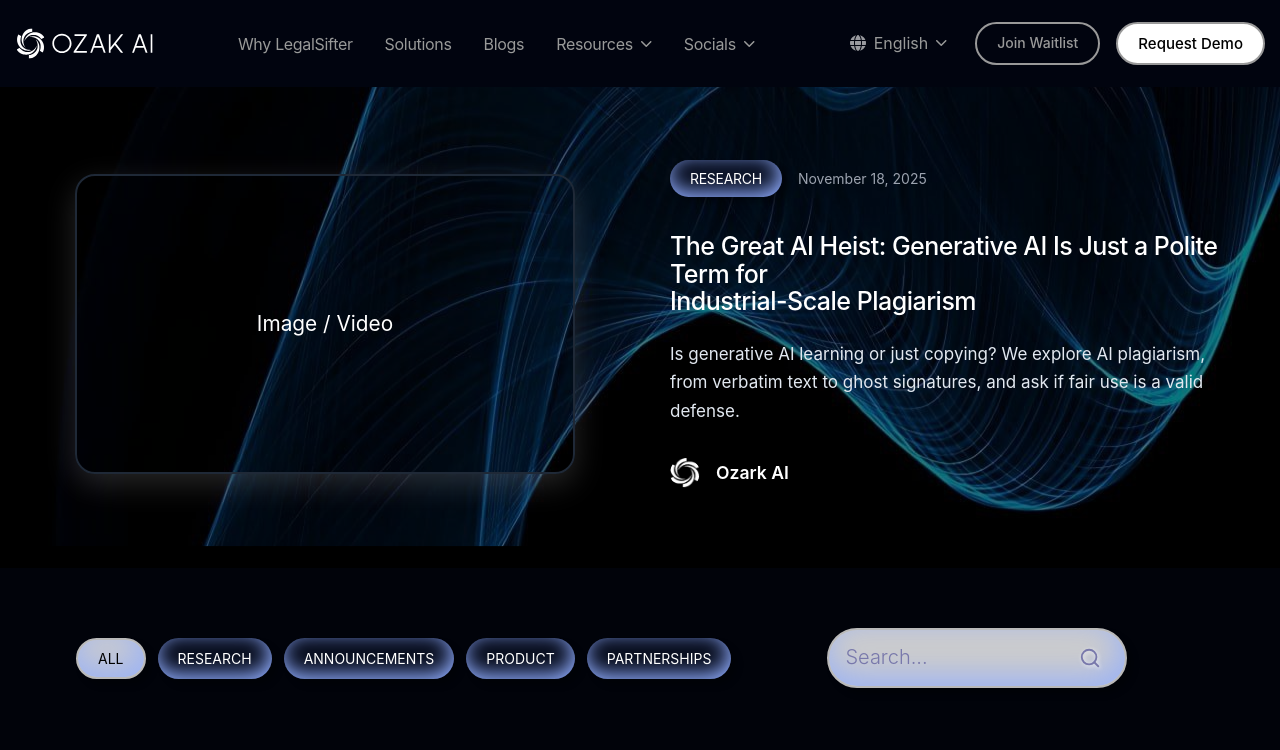
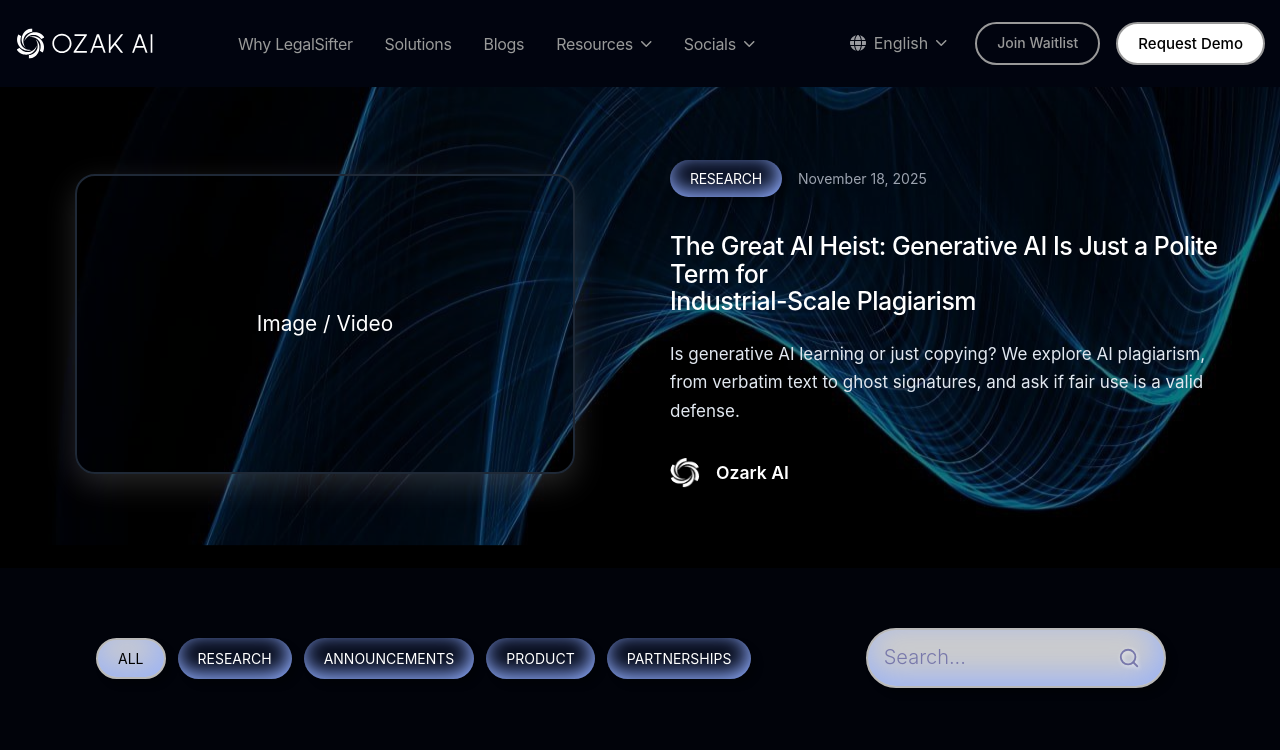
Before and after one commit to Abdulazizcoderdim/final, a React (Vite) app: page /design4 in a window 1280 px wide. Shown: the top 750 px of the page. Built offline with nearby package versions, Linux system fonts and the light colour scheme.

Commit message:
final commit

```diff
--- a/src/pages/design3/Design3.jsx
+++ b/src/pages/design3/Design3.jsx
@@ -3,6 +3,7 @@ import Legal from "./component/Legal";
 import Operation from "./component/Operation";
 import Partner from "./component/Partner";
 import TrustedBy from "./component/Trustedby";
+import JoinCommunity from "../../sections/Perspectives/JoinCommunity";
 
 const Design3 = () => {
   return (
@@ -20,6 +21,7 @@ const Design3 = () => {
           "LegalSifter is recognized for delivering practical, human-centered AI that brings clarity, speed, and real results to modern legal teams."
         }
       />
+      <JoinCommunity />
     </main>
   );
 };
--- a/src/pages/design4/Blogs/Blogs.jsx
+++ b/src/pages/design4/Blogs/Blogs.jsx
@@ -205,7 +205,7 @@ const Blogs = () => {
             animate={{ opacity: 1, y: 0 }}
             transition={{ duration: 0.6, ease: "easeOut" }}
           >
-            Siz qidirgan postlar topilmadi
+            The posts you searched for were not found.
           </motion.p>
         ) : (
           currentPosts.map((post, index) => (
--- a/src/pages/design4/Blogs/blog.css
+++ b/src/pages/design4/Blogs/blog.css
@@ -204,7 +204,7 @@ blogs style
 }
 
 .header {
-    max-width: 1400px;
+    max-width: 1200px;
     margin: 0 auto 4rem;
     padding: 0 1rem;
     text-align: center;
@@ -213,9 +213,8 @@ blogs style
 .nav-container2 {
     display: flex;
     flex-wrap: wrap;
-    align-items: center;
-    justify-content: space-around;
-    gap: 1.5rem;
+    justify-content: space-between;
+    gap: 1.8rem;
     padding: 0 40px 0 40px;
 }
 
@@ -259,7 +258,6 @@ blogs style
     width: 100%;
     max-width: 300px;
     margin: 0 auto;
-    margin-left: auto;
 }
 
 .search-bar input {
@@ -418,10 +416,10 @@ blogs style
 /* ====================== RESPONSIVE ====================== */
 @media (min-width: 768px) {
     .nav-container2 {
-        flex-direction: row;          /* Tablar va search yonma-yon */
+        flex-direction: row;
         justify-content: space-between;
         align-items: center;
-        flex-wrap: wrap;              /* Agar joy yetmasa pastga tushadi */
+        flex-wrap: wrap;
         gap: 2rem;
     }
 
@@ -438,13 +436,13 @@ blogs style
         width: auto;
         min-width: 300px;
         max-width: 380px;
-        margin-left: auto;            /* O‘ngga suramiz */
+        margin-left: auto;
     }
 }
 
 @media (min-width: 1024px) {
     .nav-container2 {
-        justify-content: center;      /* Hammasini o‘rtaga olamiz */
+        /* justify-content: center; */
         gap: 4rem;
     }
 
@@ -453,10 +451,6 @@ blogs style
         max-width: 800px;
     }
 
-    .search-bar {
-        margin-left: 0;
-        flex-shrink: 0;
-    }
 }
 
 @media (min-width: 1280px) {
--- a/src/pages/design4/Design4.jsx
+++ b/src/pages/design4/Design4.jsx
@@ -1,3 +1,4 @@
+import JoinCommunity from "../../sections/Perspectives/JoinCommunity"
 import BlogHomePage from "./Blogs/BlogHomePage"
 import Blogs from "./Blogs/Blogs"
 
@@ -8,6 +9,7 @@ const Design4 = () => {
 
       <BlogHomePage />
       <Blogs />
+      <JoinCommunity />
     </main>
   )
 }
```
Also changed, not shown: src/sections/Perspectives/JoinCommunity/index.jsx (line endings or trailing spaces).
